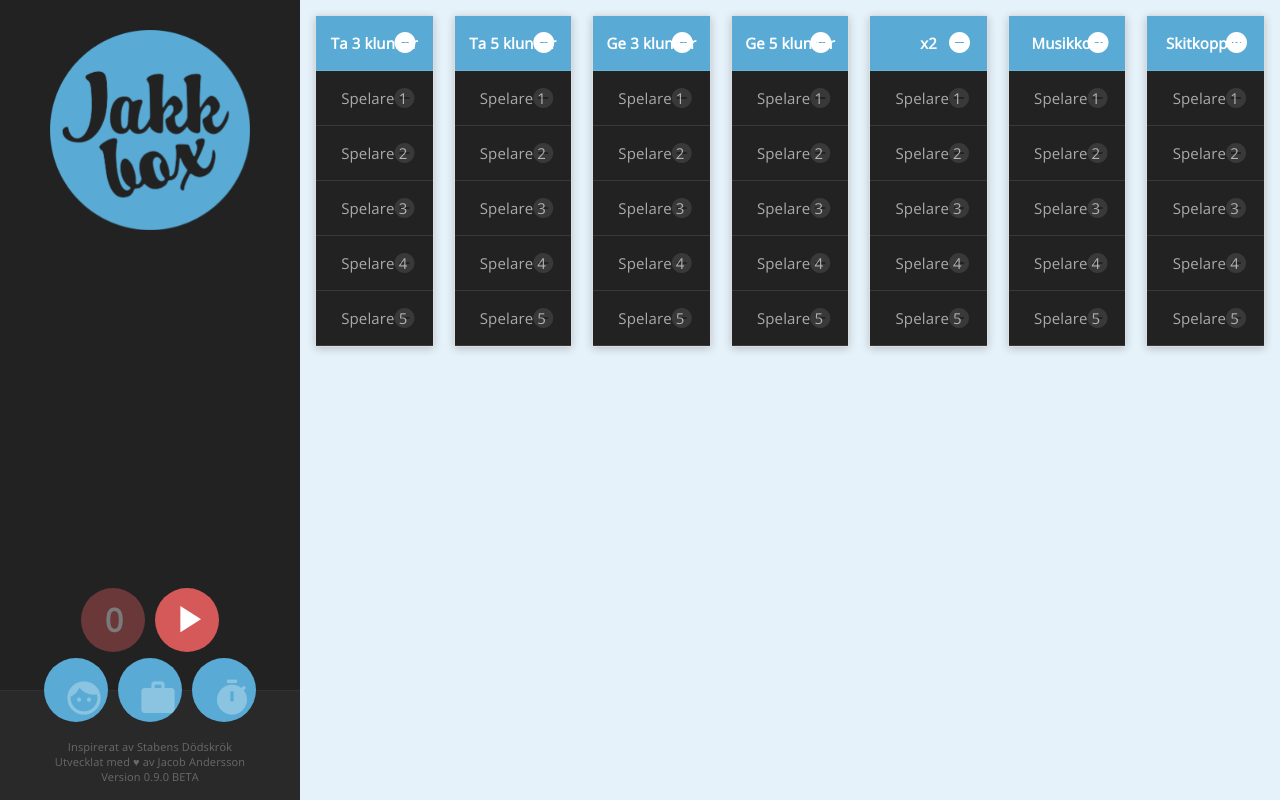
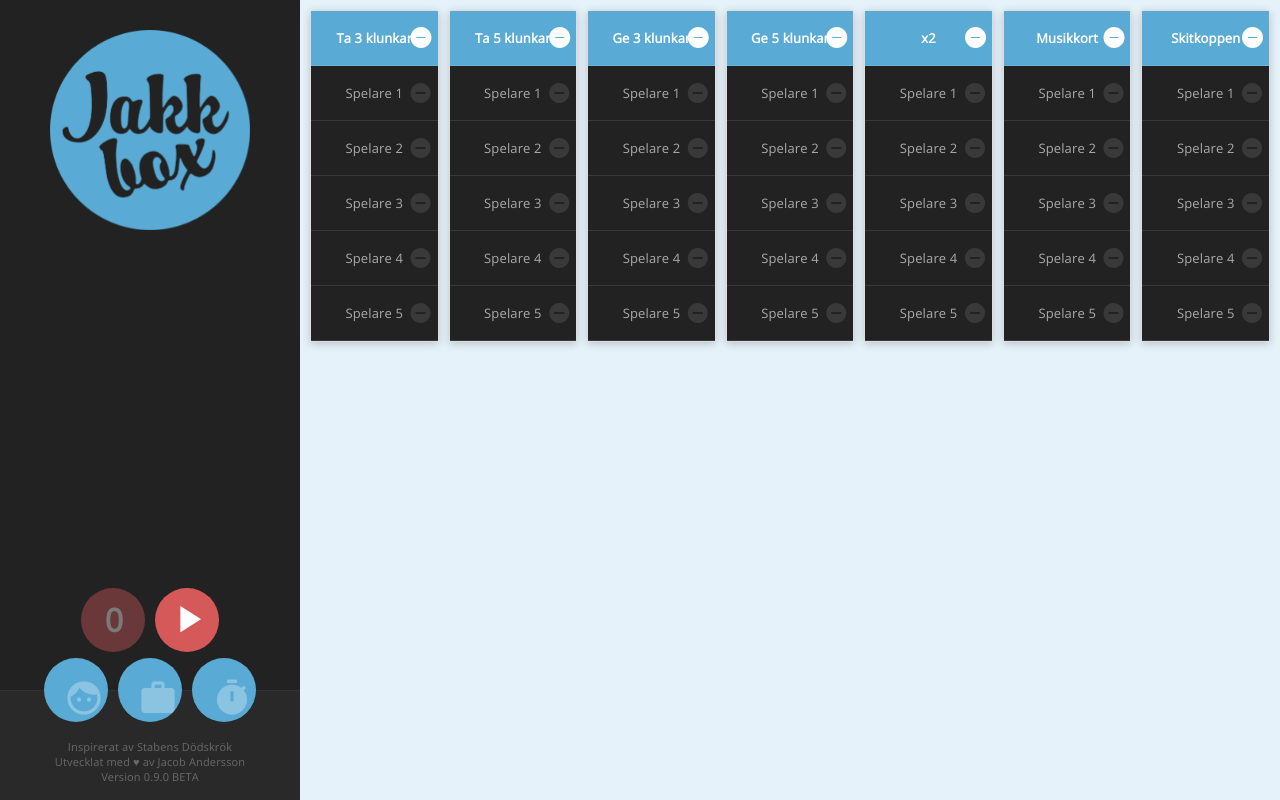
Before and after one commit to miii/jakkbox, a Vue app: page / in a window 1280 px wide. Built offline with nearby package versions, Linux system fonts and the light colour scheme.

Commit message:
Margins and paddings reduced on smaller screen resolutions

```diff
--- a/src/components/PlayingField.vue
+++ b/src/components/PlayingField.vue
@@ -81,4 +81,12 @@ export default {
   display: flex;
   cursor: move;
 }
+
+@media screen and (max-width: 1400px) {
+
+  .flex {
+    padding: 10px 5px;
+  }
+
+}
 </style>
--- a/src/components/PlayingField/Item.vue
+++ b/src/components/PlayingField/Item.vue
@@ -1,5 +1,5 @@
 <template>
-  <li>
+  <li class="item">
     <md-icon class="selected">forward</md-icon>
     {{ name }}
     <md-icon class="remove" @click.native="remove">remove_circle</md-icon>
@@ -126,4 +126,27 @@ li {
   opacity: 1;
   color:inherit;
 }
+
+@media screen and (max-width: 1400px) {
+
+  .item {
+    font-size: 13px !important;
+  }
+
+  .md-icon.remove {
+    right: 5px !important;
+    font-size: 13px;
+  }
+
+  .md-icon.selected {
+    left: 5px;
+    font-size: 13px;
+  }
+
+  .highlight {
+    margin-left: -5px;
+    width: calc(100% + 10px);
+  }
+
+}
 </style>
--- a/src/components/PlayingField/Mission.vue
+++ b/src/components/PlayingField/Mission.vue
@@ -76,7 +76,6 @@ export default {
 <style type="scss">
 .Mission {
   width: 100%;
-  margin: 0 5px;
   font-size: 15px;
   margin: 0 10px;
 }
@@ -93,4 +92,12 @@ export default {
   margin: 0;
   padding: 0;
 }
+
+@media screen and (max-width: 1400px) {
+
+  .Mission {
+    margin: 0 5px;
+  }
+
+}
 </style>
```
